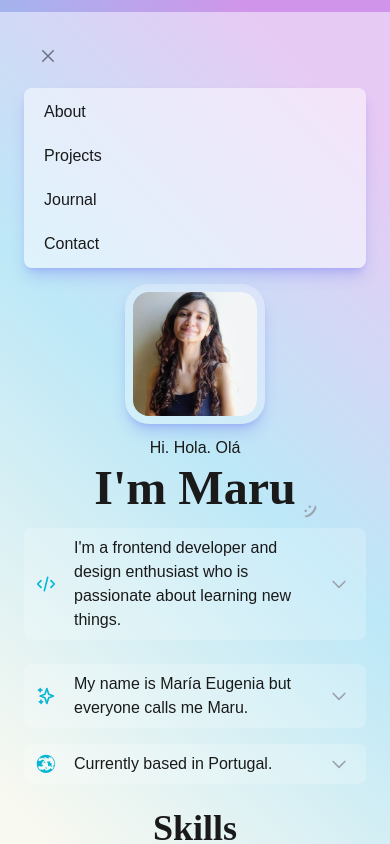
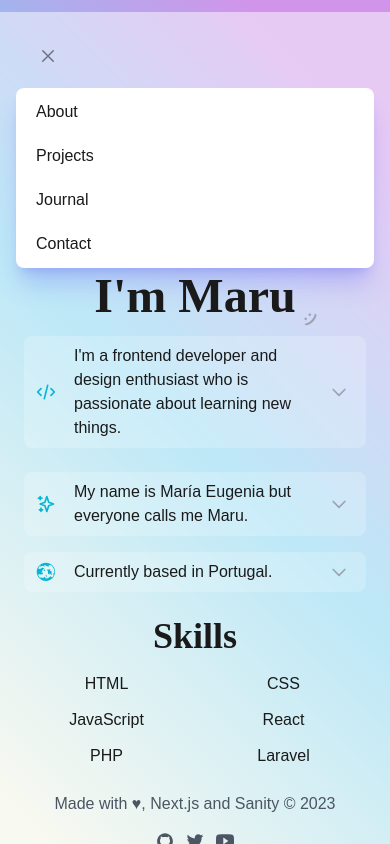
Before and after one commit to marugy99/marucodes, a Next.js app: page / in a window 390 px wide. Both pictures are taken after a click on the button 48 px from the left and 56 px from the top of the page. Shown: the top 844 px of the page. Built offline with nearby package versions, Linux system fonts and the light colour scheme.

Commit message:
Make mobile menu absolute positioned

```diff
--- a/components/Navbar.js
+++ b/components/Navbar.js
@@ -47,9 +47,9 @@ const Navbar = () => {
       <nav
         className={`${
           toggleMenu
-            ? "visible h-[180px] opacity-100 scale-100 px-2 py-3"
-            : "scale-75 invisible h-0 opacity-0"
-        } mt-3 sm:hidden transition-all origin-top-left bg-white/50 rounded-lg shadow-lg shadow-indigo-500/30`}
+            ? "scale-100 visible opacity-100 px-2 py-3"
+            : "scale-y-0 invisible opacity-0"
+        } mt-3 sm:hidden transition-all origin-top-left h-auto absolute inset-x-4 bg-white rounded-lg shadow-xl shadow-indigo-500/30`}
       >
         <ul className="flex-col flex gap-3 items-start space-y-2">
           {navItems.map((item, index) => (
--- a/pages/index.js
+++ b/pages/index.js
@@ -61,12 +61,11 @@ export default function Home() {
                 <HiOutlineChevronDown className="w-5 h-5 sm:w-6 sm:h-6 text-gray-400" />
               )}
             </button>
-
             <p
               className={`${
                 accordion === 1
-                  ? "visible max-h-[600px] mt-3 mb-4 opacity-100"
-                  : "invisible max-h-0 opacity-0"
+                  ? "max-h-[600px] mt-3 mb-4 opacity-100"
+                  : "max-h-0 opacity-0 invisible"
               } px-3 text-base text-gray-600 transition-all duration-150`}
             >
               I&apos;m a self-taught developer and I truly love bringing ideas
@@ -82,7 +81,6 @@ export default function Home() {
               </a>
               , a podcast hosting platform.
             </p>
-
             <button
               onClick={() => toggleAccordion(2)}
               className={`${
@@ -102,12 +100,11 @@ export default function Home() {
                 <HiOutlineChevronDown className="w-5 h-5 sm:w-6 sm:h-6 text-gray-400" />
               )}
             </button>
-
             <p
               className={`${
                 accordion === 2
-                  ? "visible max-h-[600px] mt-3 mb-4 opacity-100"
-                  : "invisible max-h-0 opacity-0"
+                  ? "max-h-[600px] mt-3 mb-4 opacity-100"
+                  : "max-h-0 opacity-0 invisible"
               } px-3 text-base text-gray-600 transition-all duration-150`}
             >
               During my free time I enjoy drawing, playing board games and
@@ -115,7 +112,6 @@ export default function Home() {
               as a dev, about what I&apos;m learning and occasional random
               stuff.
             </p>
-
             <button
               onClick={() => toggleAccordion(3)}
               className={`${
@@ -135,16 +131,15 @@ export default function Home() {
                 <HiOutlineChevronDown className="w-5 h-5 sm:w-6 sm:h-6 text-gray-400" />
               )}
             </button>
-
             <p
               className={`${
                 accordion === 3
-                  ? "visible max-h-[600px] mt-3 mb-4 opacity-100"
-                  : "invisible max-h-0 opacity-0"
+                  ? "max-h-[600px] mt-3 mb-4 opacity-100"
+                  : "max-h-0 opacity-0 invisible"
               } px-3 text-base text-gray-600 transition-all duration-150`}
             >
               I was born and raised in Venezuela, and I also lived in Santiago
-              de Chile :)
+              de Chile <span aria-hidden="true">:)</span>
             </p>
           </div>
         </div>
```
